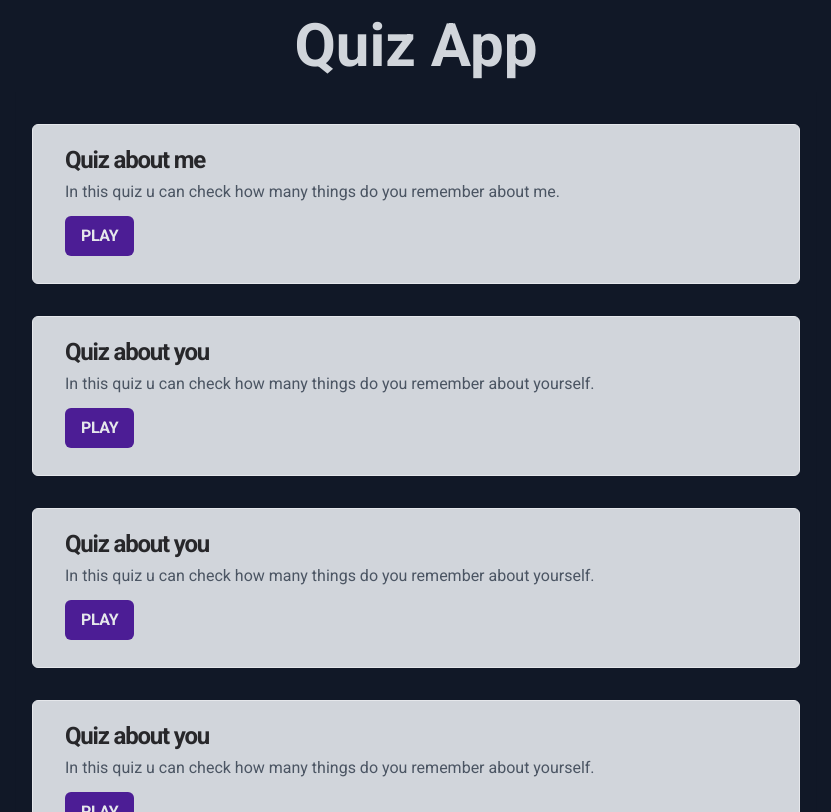
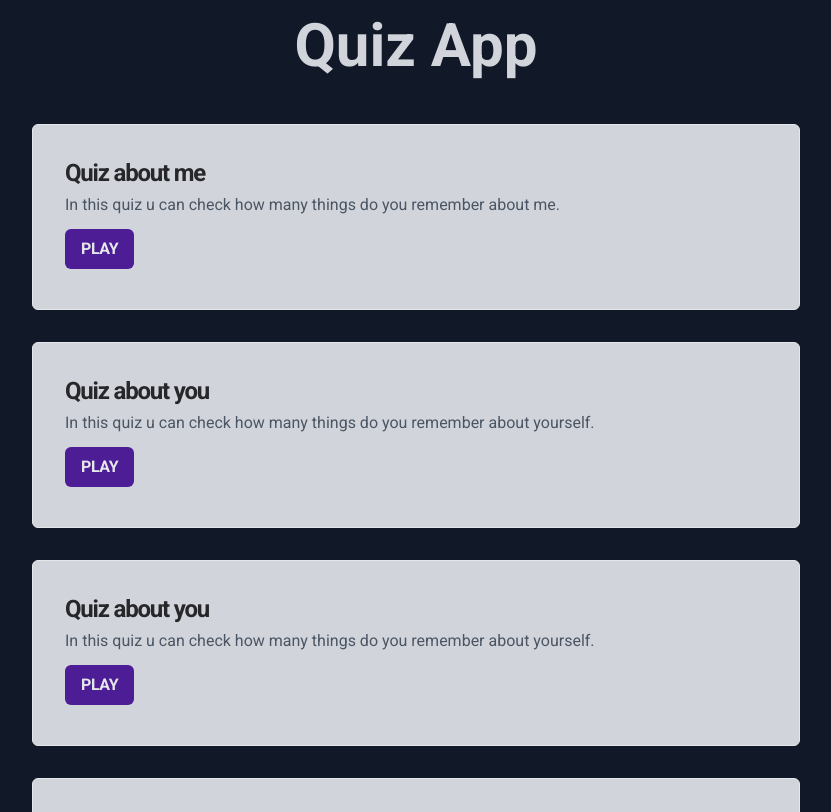
Before and after one commit to tojamrcel/quizapp-react-project, a React (Vite) app: page /quizzes in a window 1280 px wide. Shown: the whole page, without its empty margins (224-1055 px from the left). Built offline with nearby package versions, Linux system fonts and the light colour scheme.

Commit message:
style: change max height of list element in quizzes list

```diff
--- a/index.html
+++ b/index.html
@@ -13,7 +13,7 @@
 
         <title>Quiz App</title>
     </head>
-    <body class="bg-gray-900">
+    <body class="overflow-hidden bg-gray-900">
         <div id="root"></div>
         <script type="module" src="/src/main.jsx"></script>
     </body>
--- a/src/features/quizzes/QuizzesList.jsx
+++ b/src/features/quizzes/QuizzesList.jsx
@@ -55,7 +55,7 @@ function QuizzesList() {
         <ul className="no-scrollbar flex max-h-[90dvh] flex-col gap-8 overflow-auto scroll-smooth px-4 py-8 shadow-sm">
             {data.map((quiz) => (
                 <li
-                    className="hover:scale flex min-h-[10rem] max-w-full cursor-default flex-col items-start justify-center gap-1 rounded-md border bg-gray-300 p-8 transition-all duration-500 hover:translate-y-[-4px]"
+                    className="hover:scale flex max-h-[12rem] max-w-full cursor-default flex-col items-start justify-center gap-1 rounded-md border bg-gray-300 p-8 transition-all duration-500 hover:translate-y-[-4px]"
                     key={quiz.id}
                 >
                     <h2 className="flex items-center text-2xl font-bold tracking-tighter text-zinc-800">
```
